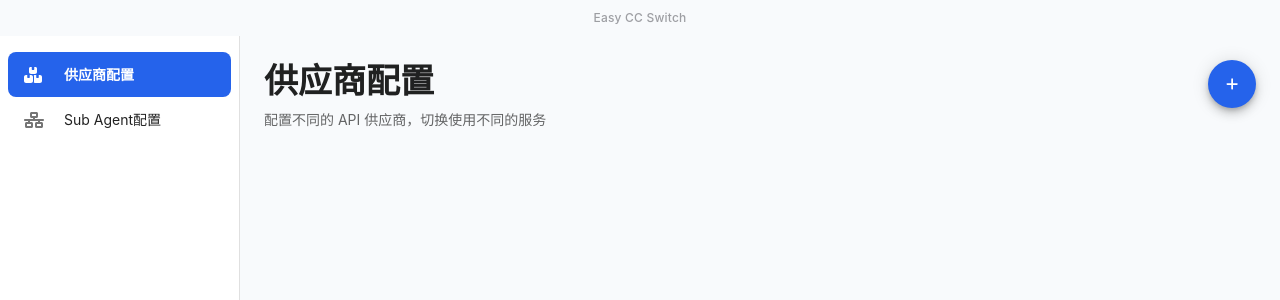
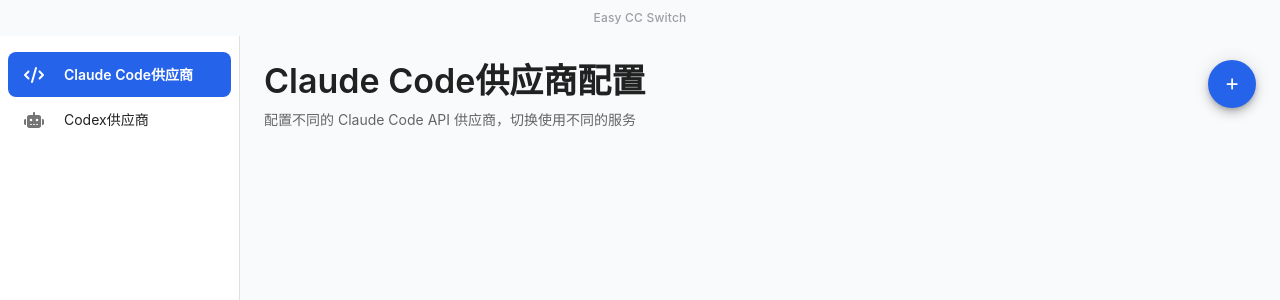
Before and after one commit to 0x3147/easy-cc-switch, a React (Vite) app: page /#/vendor in a window 1280 px wide. Shown: the top 300 px of the page. Built offline with nearby package versions, Linux system fonts and the light colour scheme.

Commit message:
feat：侧边栏菜单修改

```diff
--- a/src/renderer/layouts/main-layout/index.tsx
+++ b/src/renderer/layouts/main-layout/index.tsx
@@ -9,20 +9,20 @@
   ListItemText
 } from '@mui/material'
 import { FontAwesomeIcon } from '@fortawesome/react-fontawesome'
-import { faBoxesStacked, faNetworkWired } from '@fortawesome/free-solid-svg-icons'
+import { faCode, faRobot } from '@fortawesome/free-solid-svg-icons'
 import TitleBar from '../../components/title-bar'
 
 const drawerWidth = 240
 
 const menuItems = [
   {
-    text: '供应商配置',
-    icon: faBoxesStacked,
+    text: 'Claude Code供应商',
+    icon: faCode,
     path: '/vendor'
   },
   {
-    text: 'Sub Agent配置',
-    icon: faNetworkWired,
+    text: 'Codex供应商',
+    icon: faRobot,
     path: '/sub-agent'
   }
 ]
--- a/src/renderer/pages/vendor/index.tsx
+++ b/src/renderer/pages/vendor/index.tsx
@@ -184,10 +184,10 @@
       >
         <Box>
           <Typography variant="h4" gutterBottom sx={{ fontWeight: 600, mb: 1 }}>
-            供应商配置
+            Claude Code供应商配置
           </Typography>
           <Typography variant="body2" color="text.secondary" sx={{ mb: 4 }}>
-            配置不同的 API 供应商，切换使用不同的服务
+            配置不同的 Claude Code API 供应商，切换使用不同的服务
           </Typography>
         </Box>
 
```
